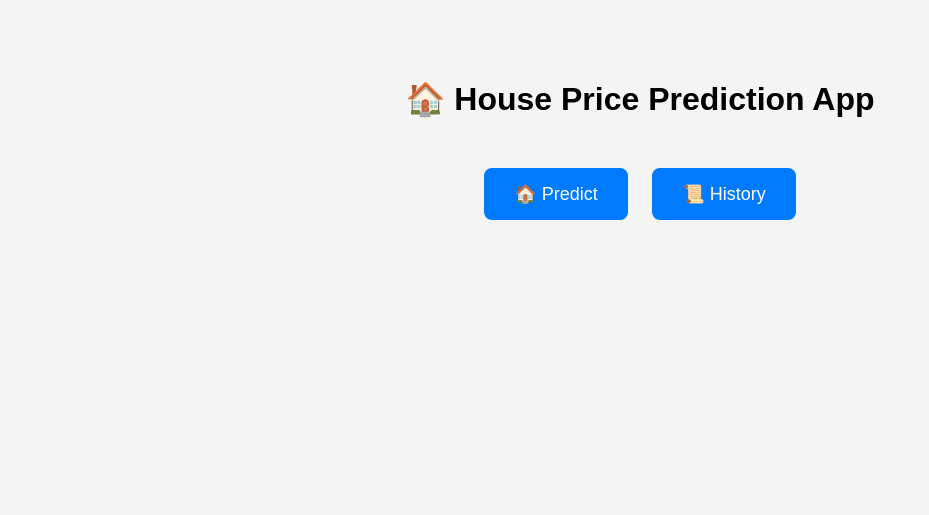
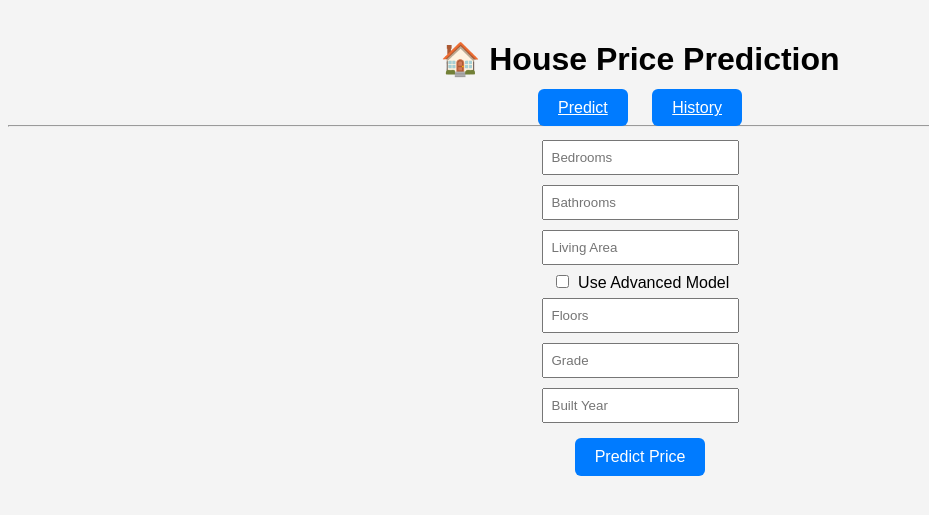
Before and after one commit to sriram230107/price-prediction-of-house, a Flask app: page / in a window 1280 px wide. Shown: the top 515 px of the page, without its empty margins (0-929 px from the left). Run offline with Flask 3, Linux system fonts and the light colour scheme; parts of the project's set-up code (start-up, migrations or seed data) failed here and were passed over.

Commit message:
Modified app.py

```diff
--- a/app.py
+++ b/app.py
@@ -50,7 +50,6 @@ def home():
     price = None
 
     if request.method == "POST":
-
         bedrooms = float(request.form["bedrooms"])
         bathrooms = float(request.form["bathrooms"])
         living_area = float(request.form["living_area"])
@@ -65,7 +64,6 @@ def home():
                                   floors, grade, built_year]])
 
             prediction = advanced_model.predict(features)
-
             model_used = "Advanced"
 
         else:
@@ -77,7 +75,6 @@ def home():
 
         price = round(prediction[0], 2)
 
-        # SAVE TO DATABASE
         conn = sqlite3.connect("predictions.db")
         cursor = conn.cursor()
 
@@ -109,5 +106,9 @@ def history():
 
     return render_template("history.html", rows=rows)
 
-    if __name__ == "__main__":
-        app.run(host="0.0.0.0", port=int(os.environ.get("PORT", 5000)))
+
+# =========================
+# RUN APP LOCALLY
+# =========================
+if __name__ == "__main__":
+    app.run(debug=True)
--- a/templates/index.html
+++ b/templates/index.html
@@ -6,35 +6,57 @@
         body {
             font-family: Arial, sans-serif;
             text-align: center;
-            margin-top: 80px;
+            margin-top: 40px;
             background-color: #f4f4f4;
         }
-        h1 {
-            margin-bottom: 40px;
-        }
         .btn {
-            display: inline-block;
-            padding: 15px 30px;
+            padding: 10px 20px;
             margin: 10px;
-            font-size: 18px;
-            text-decoration: none;
+            font-size: 16px;
             color: white;
             background-color: #007BFF;
-            border-radius: 8px;
+            border: none;
+            border-radius: 6px;
+            cursor: pointer;
         }
         .btn:hover {
             background-color: #0056b3;
+        }
+        input {
+            padding: 8px;
+            margin: 5px;
         }
     </style>
 </head>
 <body>
 
-<h1>🏠 House Price Prediction App</h1>
+<h1>🏠 House Price Prediction</h1>
 
-<div>
-    <a href="/" class="btn">🏠 Predict</a>
-    <a href="/history" class="btn">📜 History</a>
-</div>
+<a href="/" class="btn">Predict</a>
+<a href="/history" class="btn">History</a>
+
+<hr>
+
+<form method="POST">
+    <input type="number" step="any" name="bedrooms" placeholder="Bedrooms" required><br>
+    <input type="number" step="any" name="bathrooms" placeholder="Bathrooms" required><br>
+    <input type="number" step="any" name="living_area" placeholder="Living Area" required><br>
+
+    <label>
+        <input type="checkbox" name="use_advanced">
+        Use Advanced Model
+    </label><br>
+
+    <input type="number" step="any" name="floors" placeholder="Floors"><br>
+    <input type="number" step="any" name="grade" placeholder="Grade"><br>
+    <input type="number" step="any" name="built_year" placeholder="Built Year"><br>
+
+    <button type="submit" class="btn">Predict Price</button>
+</form>
+
+{% if price %}
+    <h2>Predicted Price: ${{ price }}</h2>
+{% endif %}
 
 </body>
 </html>
```
Also changed, not shown: predictions.db.
